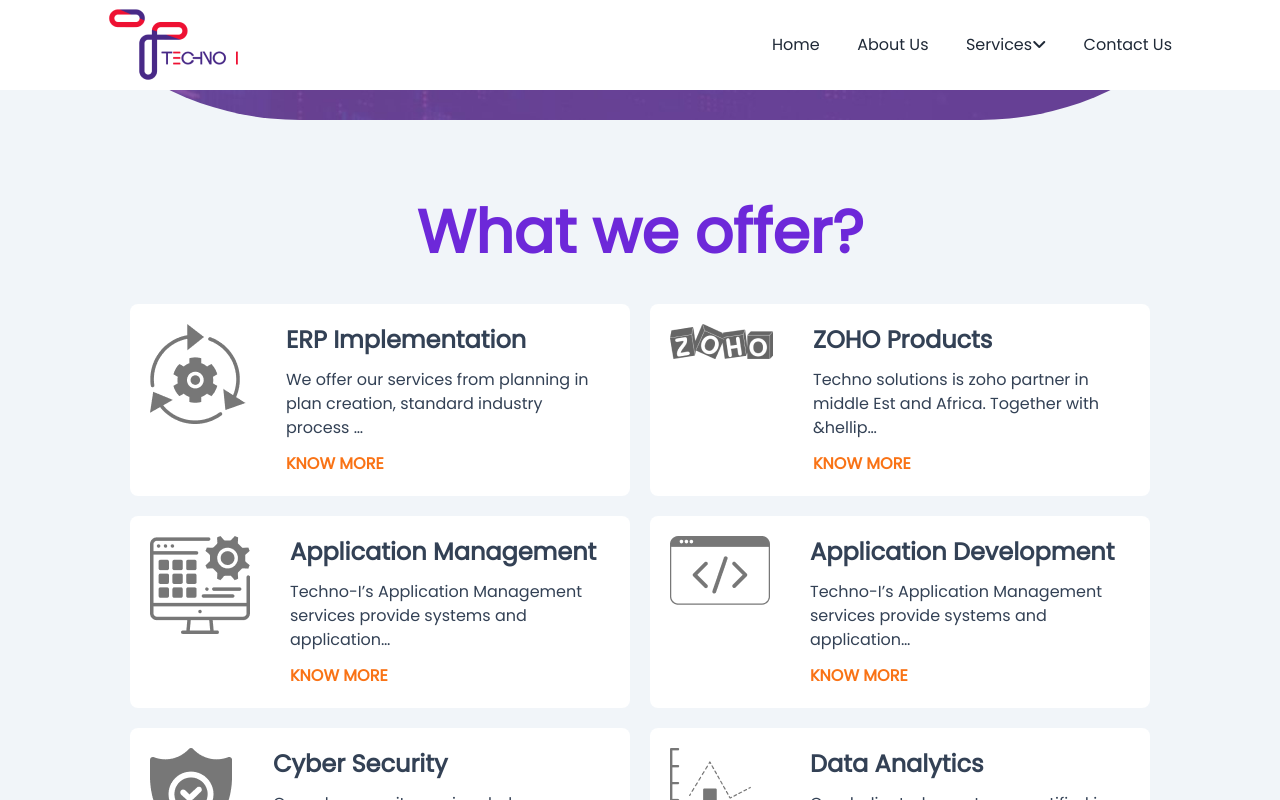
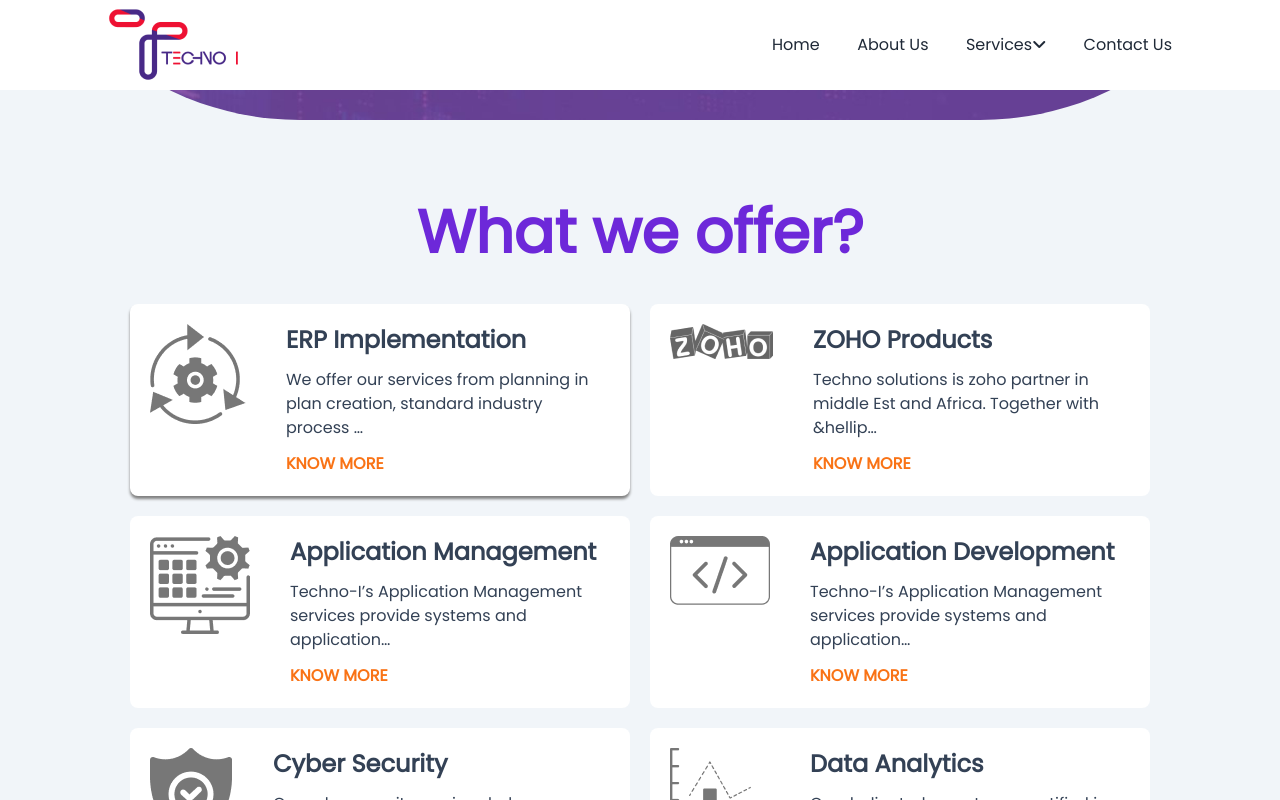
Before and after one commit to ali-mandela/techno, a React (Create React App) app: page / in a window 1280 px wide. In both pictures the pointer is over the element 380 px from the left and 1050 px from the top of the page. Shown: the part 650-1450 px from the top of the page. Built offline with nearby package versions, Linux system fonts and the light colour scheme.

Commit message:
initialcommit

```diff
--- a/src/components/css/Offer.css
+++ b/src/components/css/Offer.css
@@ -26,6 +26,11 @@
     padding: 20px;
 }
 
+.offersubdiv:hover{
+    transform: all 2s ease;
+    box-shadow: 0 3px 3px gray;
+}
+
 @media(max-width:1000px){
     .offersubdiv{
         width: 800px;
```
